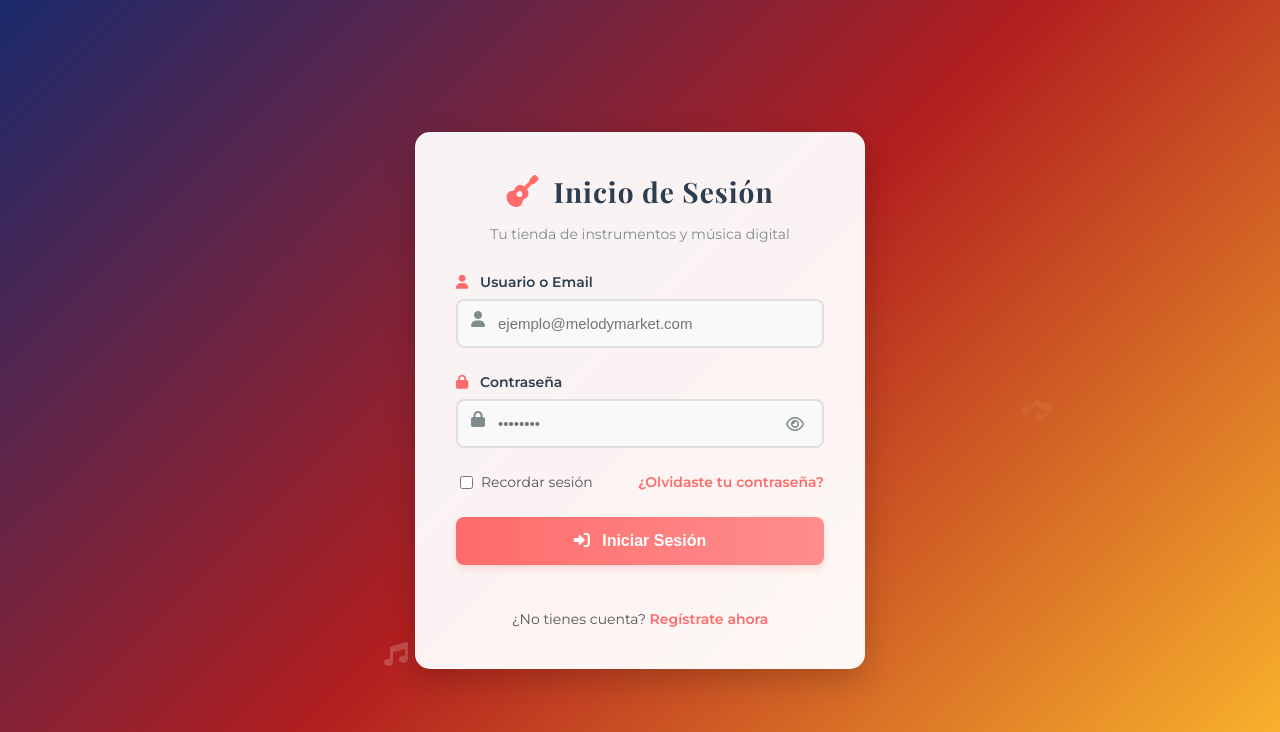
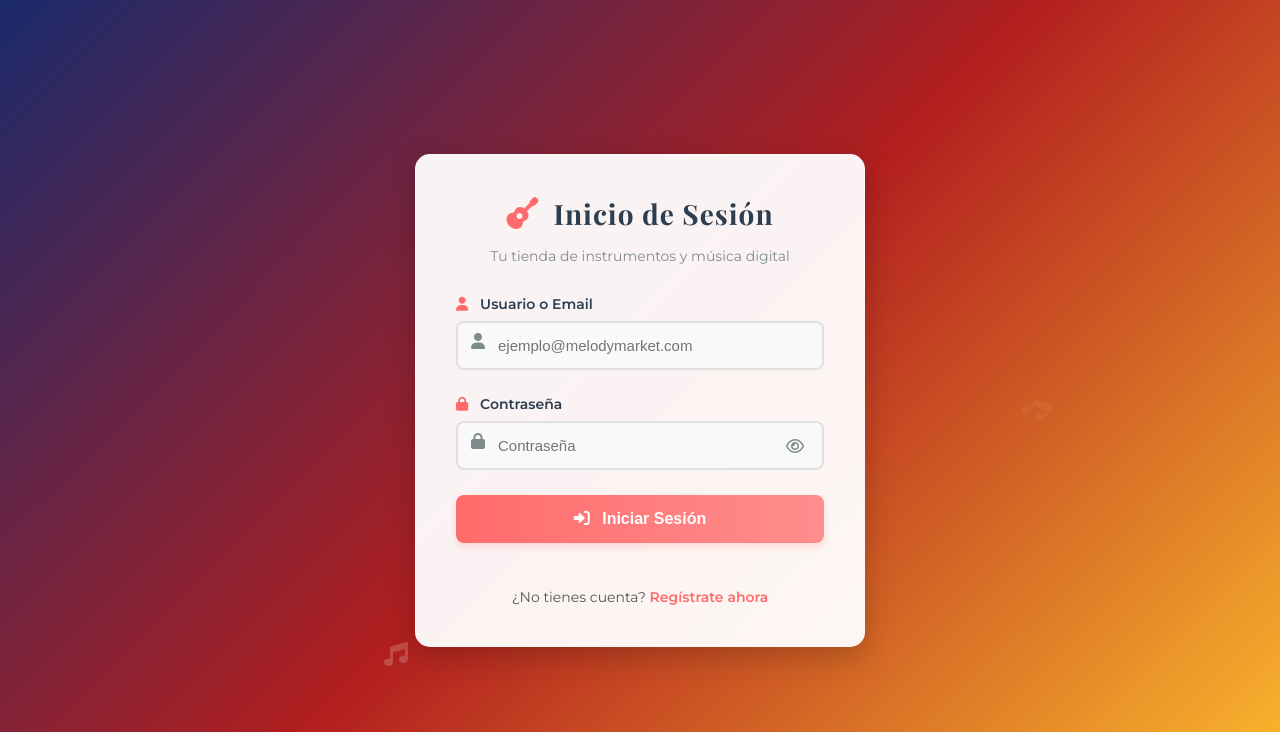
Before and after one commit to Jorge-solis04/CRUD_SQL_PYTHON_MUSIC_STORE_2025, a Flask app: page /login in a window 1280 px wide. Shown: the top 732 px of the page. Run offline with Flask 3, Linux system fonts and the light colour scheme; data that the repository does not hold is empty.

Commit message:
[SAVED]: Guardando

```diff
--- a/passGenerated.py
+++ b/passGenerated.py
@@ -1,5 +1,5 @@
 from werkzeug.security import generate_password_hash
 
-hashed_password = generate_password_hash("jorge0520")
+hashed_password = generate_password_hash("marcusjoto")
 
 print(hashed_password)
--- a/templates/sesion.html
+++ b/templates/sesion.html
@@ -14,6 +14,7 @@
     />
   </head>
   <body>
+
     <div class="music-background">
       <div class="music-note note-1"><i class="fas fa-music"></i></div>
       <div class="music-note note-2"><i class="fas fa-music"></i></div>
@@ -21,20 +22,18 @@
     </div>
 
     <div class="login-container">
+
       <div class="login-header">
         <div class="logo">
           <i class="fas fa-guitar"></i>
+
           <h1>Inicio de Sesión</h1>
         </div>
         <p>Tu tienda de instrumentos y música digital</p>
       </div>
 
       <form id="loginForm" class="login-form" action="/login" method="POST">
-        <div class="form-group">
-          <label for="username"
-            ><i class="fas fa-user"></i> Usuario o Email</label
-          >
-          {% with messages = get_flashed_messages() %}
+        {% with messages = get_flashed_messages() %}
           {% if messages %}
           <br>
           {% for message in messages %}
@@ -44,6 +43,11 @@
           {% endfor %}
           {% endif %}
           {% endwith %}
+        <div class="form-group">
+          <label for="username"
+            ><i class="fas fa-user"></i> Usuario o Email</label
+          >
+
           <input
             type="text"
             id="username"
@@ -59,7 +63,7 @@
             type="password"
             id="password"
             name="password"
-            placeholder="••••••••"
+            placeholder="Contraseña"
             required
           />
           <button type="button" class="show-password" id="showPassword">
@@ -67,12 +71,6 @@
           </button>
         </div>
 
-        <div class="form-options">
-          <label>
-            <input type="checkbox" name="remember" /> Recordar sesión
-          </label>
-          <a href="#" class="forgot-link">¿Olvidaste tu contraseña?</a>
-        </div>
 
         <button type="submit" class="login-button">
           <i class="fas fa-sign-in-alt"></i> Iniciar Sesión
```
